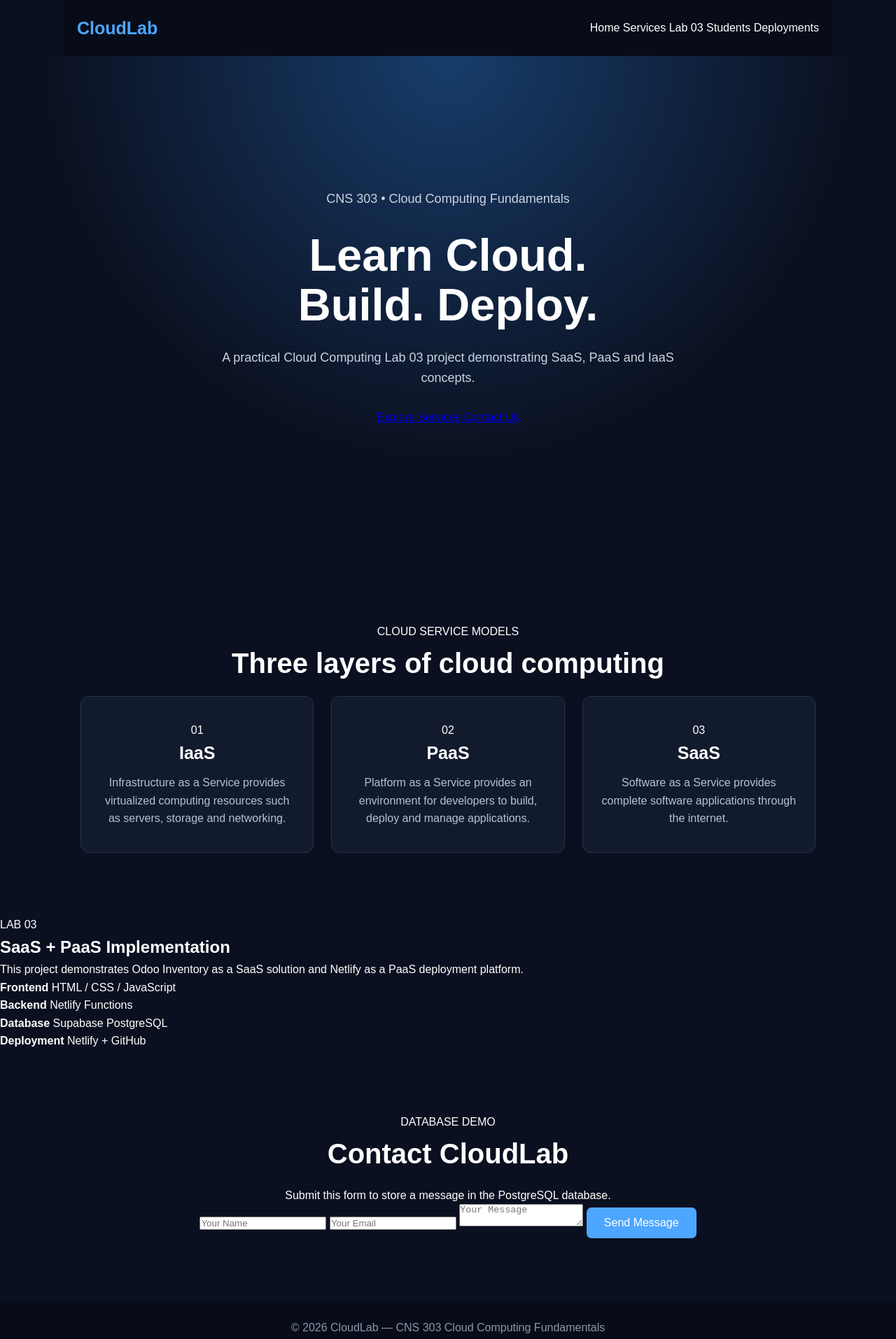
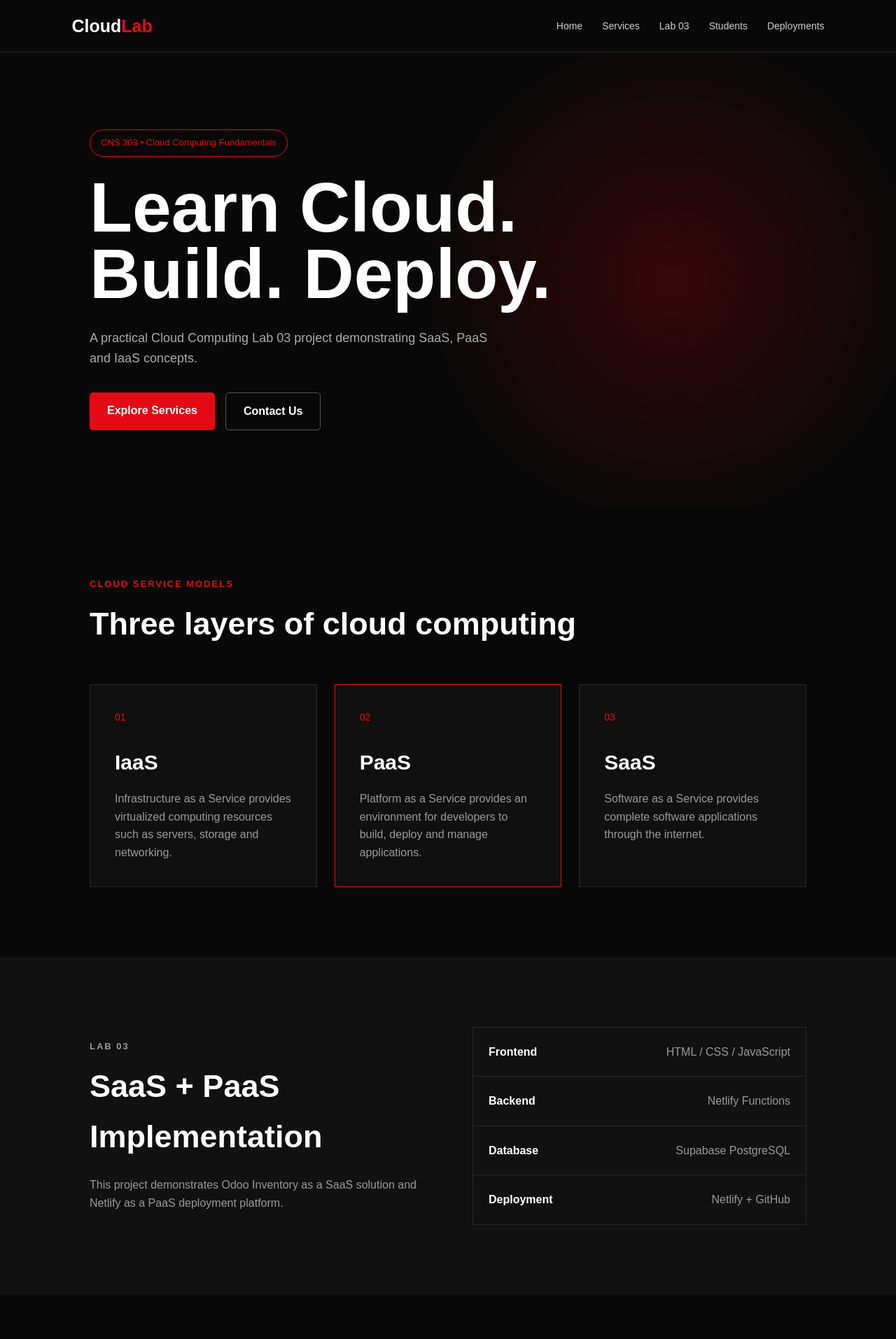
Before and after one commit to Forsaken-Coder/Persona, a plain HTML site: page index.html in a window 1280 px wide. Shown: the top 1914 px of the page at 70% size. Drawn offline with Linux system fonts and the light colour scheme.

Commit message:
Update style.css

```diff
--- a/style.css
+++ b/style.css
@@ -9,137 +9,184 @@ html {
 }
 
 body {
-    font-family: Arial, sans-serif;
-    background: #0b1020;
-    color: white;
+    font-family: Arial, Helvetica, sans-serif;
+    background: #080808;
+    color: #ffffff;
     line-height: 1.6;
 }
 
 
 /* NAVBAR */
 
-header {
-    background: #080c18;
+.navbar {
+    height: 75px;
+    padding: 0 8%;
+    display: flex;
+    align-items: center;
+    justify-content: space-between;
+
+    background: #080808;
+    border-bottom: 1px solid #222;
+
     position: sticky;
     top: 0;
-    z-index: 100;
-}
-
-.navbar {
-    max-width: 1100px;
-    margin: auto;
-    padding: 20px;
-    display: flex;
-    justify-content: space-between;
-    align-items: center;
+    z-index: 1000;
 }
 
 .logo {
     font-size: 25px;
-    font-weight: bold;
-    color: #4da6ff;
+    font-weight: 800;
 }
 
-.navbar ul {
-    list-style: none;
-    display: flex;
-    gap: 25px;
+.logo span {
+    color: #e50914;
 }
 
-.navbar a {
-    color: white;
-    text-decoration: none;
+.navbar nav {
+    display: flex;
+    gap: 28px;
 }
 
-.navbar a:hover {
-    color: #4da6ff;
+.navbar nav a {
+    color: #ccc;
+    text-decoration: none;
+    font-size: 14px;
+}
+
+.navbar nav a:hover {
+    color: #e50914;
 }
 
 
 /* HERO */
 
 .hero {
-    min-height: 90vh;
+    min-height: 650px;
+
     display: flex;
     align-items: center;
-    justify-content: center;
-    text-align: center;
+
+    padding: 80px 10%;
 
     background:
-        radial-gradient(circle at top,
-        #173d6b,
-        #0b1020 60%);
+        radial-gradient(
+            circle at 75% 50%,
+            rgba(229, 9, 20, 0.20),
+            transparent 35%
+        );
 }
 
 .hero-content {
-    max-width: 750px;
-    padding: 40px;
+    max-width: 800px;
 }
 
-.tag {
-    color: #4da6ff;
-    font-weight: bold;
-    letter-spacing: 2px;
-    margin-bottom: 15px;
+.badge {
+    display: inline-block;
+
+    padding: 8px 15px;
+
+    border: 1px solid #e50914;
+    border-radius: 20px;
+
+    color: #e50914;
+
+    font-size: 13px;
+
+    margin-bottom: 25px;
 }
 
 .hero h1 {
-    font-size: 65px;
-    line-height: 1.1;
-    margin-bottom: 25px;
-}
+    font-size: clamp(50px, 8vw, 100px);
+    line-height: 0.95;
 
-.hero h1 span {
-    color: #4da6ff;
-}
-
-.hero p {
-    font-size: 18px;
-    color: #cbd5e1;
     margin-bottom: 30px;
 }
 
+.hero p:not(.badge) {
+    max-width: 600px;
 
-/* BUTTON */
+    color: #aaa;
 
-.button,
-button {
-    display: inline-block;
-    padding: 13px 25px;
-    background: #4da6ff;
-    color: white;
-    border: none;
-    border-radius: 7px;
-    text-decoration: none;
-    cursor: pointer;
-    font-size: 16px;
+    font-size: 18px;
+
+    margin-bottom: 35px;
 }
 
-.button:hover,
-button:hover {
-    background: #2385df;
+
+/* BUTTONS */
+
+.hero-buttons {
+    display: flex;
+    gap: 15px;
+}
+
+.btn {
+    display: inline-block;
+
+    padding: 13px 25px;
+
+    border-radius: 5px;
+
+    text-decoration: none;
+
+    font-weight: bold;
+
+    border: none;
+
+    cursor: pointer;
+}
+
+.primary {
+    background: #e50914;
+    color: white;
+}
+
+.primary:hover {
+    background: #b80710;
+}
+
+.secondary {
+    border: 1px solid #555;
+    color: white;
+}
+
+.secondary:hover {
+    border-color: #e50914;
 }
 
 
 /* SECTIONS */
 
 .section {
-    max-width: 1100px;
-    margin: auto;
-    padding: 90px 25px;
-    text-align: center;
+    padding: 100px 10%;
 }
 
-.section h2,
-.about h2 {
-    font-size: 40px;
+.section-title {
+    max-width: 700px;
+
+    margin-bottom: 50px;
+}
+
+.small-title {
+    color: #e50914;
+
+    font-size: 13px;
+
+    font-weight: bold;
+
+    letter-spacing: 2px;
+
+    margin-bottom: 10px;
+}
+
+.section-title h2 {
+    font-size: 45px;
+
     margin-bottom: 15px;
 }
 
-.section-text {
-    color: #b7c1d1;
-    max-width: 700px;
-    margin: 0 auto 45px;
+.section-title p:last-child {
+    color: #999;
 }
 
 
@@ -147,97 +194,200 @@ button:hover {
 
 .cards {
     display: grid;
-    grid-template-columns: repeat(3, 1fr);
+
+    grid-template-columns:
+        repeat(3, 1fr);
+
     gap: 25px;
 }
 
 .card {
-    background: #121a2d;
-    padding: 35px 25px;
-    border-radius: 12px;
-    border: 1px solid #26344f;
+    padding: 35px;
+
+    min-height: 250px;
+
+    border: 1px solid #292929;
+
+    background: #101010;
+
     transition: 0.3s;
 }
 
 .card:hover {
     transform: translateY(-8px);
-    border-color: #4da6ff;
+
+    border-color: #e50914;
 }
 
-.icon {
-    font-size: 40px;
+.card.featured {
+    border-color: #e50914;
+}
+
+.card-number {
+    color: #e50914;
+
+    font-size: 14px;
+
+    margin-bottom: 30px;
+}
+
+.card h3 {
+    font-size: 30px;
+
     margin-bottom: 15px;
 }
 
-.card h3 {
-    font-size: 25px;
-    margin-bottom: 10px;
-}
-
 .card p {
-    color: #b7c1d1;
+    color: #999;
 }
 
 
-/* ABOUT */
+/* LAB */
 
-.about {
-    background: #111a2d;
-    padding: 90px 25px;
+.lab-section {
+    padding: 100px 10%;
+
+    background: #111;
+
+    display: grid;
+
+    grid-template-columns:
+        1fr 1fr;
+
+    gap: 70px;
+
+    align-items: center;
 }
 
-.about > div {
-    max-width: 900px;
-    margin: auto;
+.lab-section h2 {
+    font-size: 45px;
+
+    margin-bottom: 20px;
 }
 
-.about p:not(.tag) {
-    color: #cbd5e1;
-    max-width: 700px;
+.lab-section p {
+    color: #999;
+}
+
+.lab-box {
+    border: 1px solid #292929;
+}
+
+.lab-box div {
+    padding: 22px;
+
+    border-bottom: 1px solid #292929;
+
+    display: flex;
+
+    justify-content: space-between;
+
+    gap: 20px;
+}
+
+.lab-box div:last-child {
+    border-bottom: none;
+}
+
+.lab-box span {
+    color: #999;
 }
 
 
 /* CONTACT */
 
-.contact {
-    min-height: 400px;
+.contact-section {
+    max-width: 1000px;
+
+    margin: auto;
 }
 
-#message {
-    margin-top: 20px;
-    color: #4da6ff;
-    font-weight: bold;
+.contact-form {
+    display: flex;
+
+    flex-direction: column;
+
+    gap: 15px;
+
+    max-width: 650px;
+}
+
+.contact-form input,
+.contact-form textarea {
+    width: 100%;
+
+    padding: 15px;
+
+    background: #111;
+
+    border: 1px solid #333;
+
+    color: white;
+
+    border-radius: 5px;
+
+    outline: none;
+}
+
+.contact-form input:focus,
+.contact-form textarea:focus {
+    border-color: #e50914;
+}
+
+.contact-form textarea {
+    height: 150px;
+
+    resize: vertical;
+}
+
+#contactStatus {
+    margin-top: 5px;
 }
 
 
 /* FOOTER */
 
 footer {
+    padding: 30px;
+
     text-align: center;
-    padding: 25px;
-    background: #080c18;
-    color: #8b98ad;
+
+    border-top: 1px solid #222;
+
+    color: #777;
 }
 
 
-/* RESPONSIVE */
+/* MOBILE */
 
-@media (max-width: 700px) {
+@media (max-width: 800px) {
 
     .navbar {
-        flex-direction: column;
-        gap: 15px;
+        padding: 0 5%;
     }
 
-    .navbar ul {
-        gap: 12px;
+    .navbar nav {
+        gap: 10px;
     }
 
-    .hero h1 {
-        font-size: 42px;
+    .navbar nav a {
+        font-size: 11px;
     }
 
     .cards {
         grid-template-columns: 1fr;
     }
+
+    .lab-section {
+        grid-template-columns: 1fr;
+    }
+
+    .hero {
+        padding: 70px 7%;
+    }
+
+    .section {
+        padding: 70px 7%;
+    }
+
 }
```
